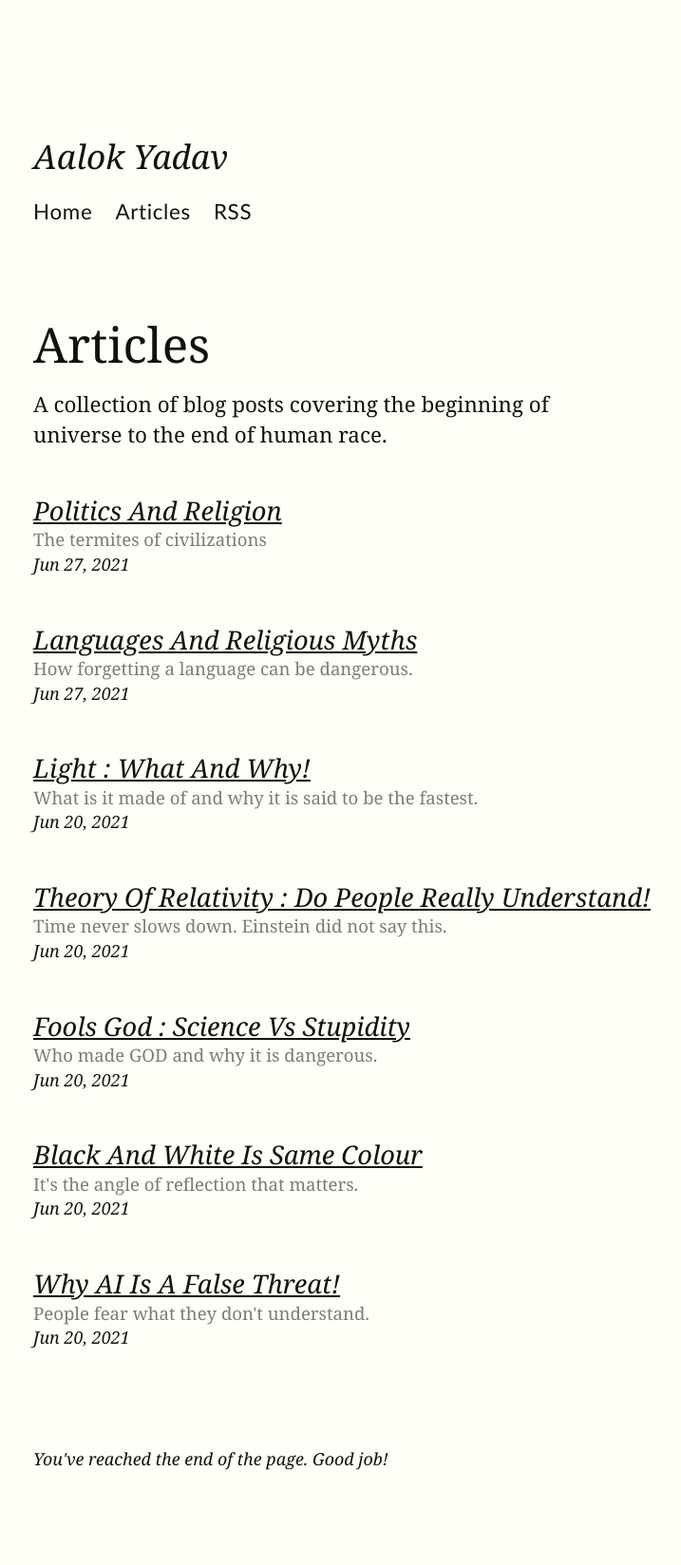
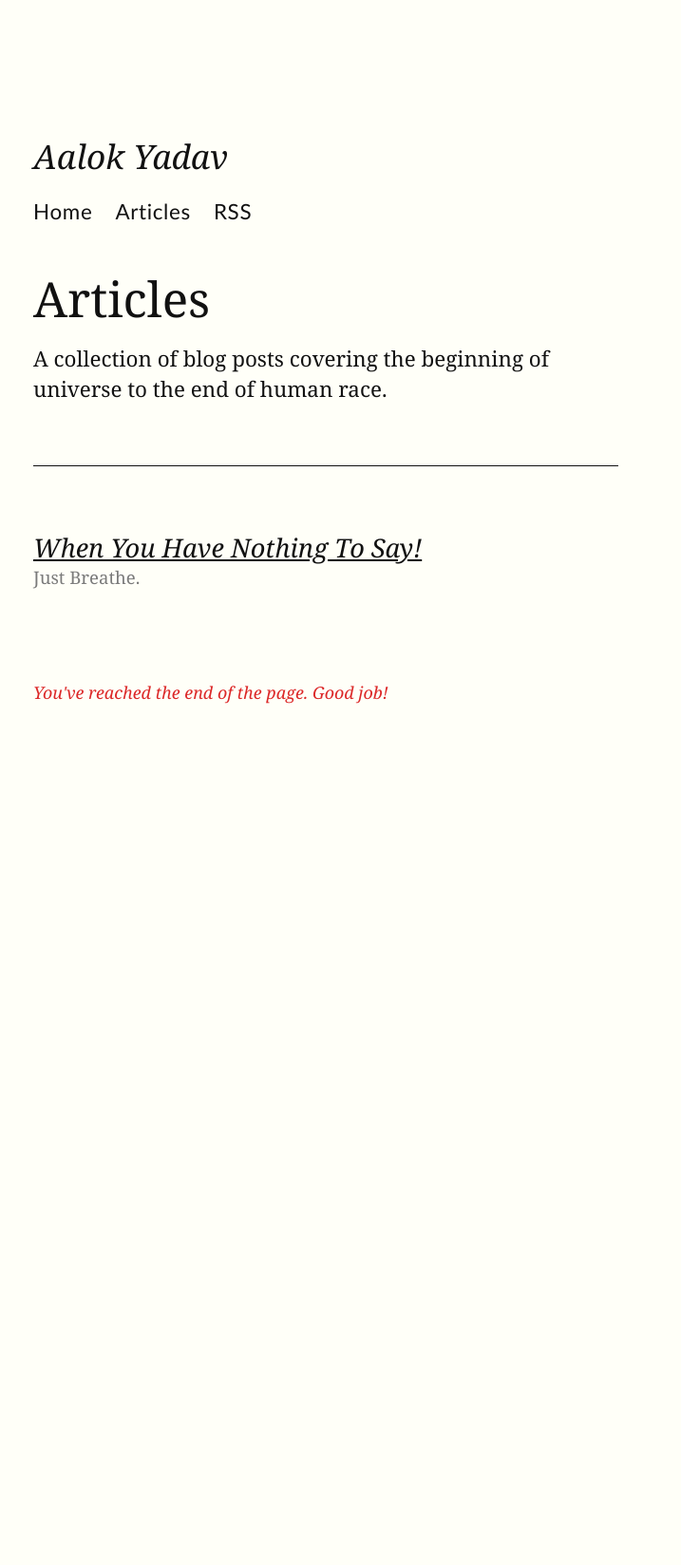
Before and after one commit to aalokyadav96/flexedblog, a Jekyll site: the page built from articles/index.md, in a window 1280 px wide. Shown: the whole page at 95% size, without its empty margins (125-842 px from the left). Built offline with Jekyll 4.4.1, drawn with Linux system fonts in a browser that asks for light colours; after the commit the page ends 900 px from its top, so only the background shows below that.

Commit message:
Nothin remains

```diff
--- a/_layouts/articles.html
+++ b/_layouts/articles.html
@@ -11,12 +11,12 @@ layout: compress
         <h1>{{ page.title }}</h1>
 
         {{ page.content }}
-
+<hr>
         {% for post in site.posts %}
             <article>
                 <h3><a href="{{ site.baseurl }}{{ post.url }}">{{ post.title }}</a></h3>
                 <h5>{{ post.tagline }}</h5>
-                <span class="mini-note">{{ post.date | date: "%b %-d, %Y" }}</span>
+                <!--span class="mini-note">{{ post.date | date: "%b %-d, %Y" }}</span-->
             </article>
         {% endfor %}
 
--- a/_posts/2021-06-20-ai-false.markdown
+++ /dev/null
@@ -1,9 +0,0 @@
----
-layout: post
-title:  "Why AI is a false threat!"
-tagline: "People fear what they don't understand."
-date:   2021-06-20
-categories: agi
----
-
-Artificial Intelligence : The most overused word of the decade.
--- a/_posts/2021-06-20-black-white-same-light.markdown
+++ /dev/null
@@ -1,7 +0,0 @@
----
-layout: post
-title:  "Black and White is same colour"
-tagline: "It's the angle of reflection that matters."
-date:   2021-06-20
-categories: physics science light
----
--- a/_posts/2021-06-20-fools-god.markdown
+++ /dev/null
@@ -1,7 +0,0 @@
----
-layout: post
-title:  "Fools God : Science vs Stupidity"
-tagline: "Who made GOD and why it is dangerous."
-date:   2021-06-20
-categories: science politics
----
--- a/_posts/2021-06-20-theory-of-relativity.markdown
+++ /dev/null
@@ -1,7 +0,0 @@
----
-layout: post
-title:  "Theory of relativity : Do people really understand!"
-tagline: "Time never slows down. Einstein did not say this."
-date:   2021-06-20
-categories: physics science
----
--- a/_posts/2021-06-20-what-is-light.markdown
+++ /dev/null
@@ -1,7 +0,0 @@
----
-layout: post
-title:  "Light : What and why!"
-tagline: "What is it made of and why it is said to be the fastest."
-date:   2021-06-20
-categories: physics science
----
--- a/_posts/2021-06-27-religion-languages.markdown
+++ /dev/null
@@ -1,7 +0,0 @@
----
-layout: post
-title:  "Languages and Religious myths"
-tagline: "How forgetting a language can be dangerous."
-date:   2021-06-27
-categories: history religion
----
--- a/_posts/2021-06-27-religion-politics.markdown
+++ /dev/null
@@ -1,7 +0,0 @@
----
-layout: post
-title:  "Politics and Religion"
-tagline: "The termites of civilizations"
-date:   2021-06-27
-categories: politics religion
----
--- /dev/null
+++ b/_posts/2021-06-29-how-universe-formed.markdown
@@ -0,0 +1,7 @@
+---
+layout: post
+title:  "When you have nothing to say!"
+tagline: "Just Breathe."
+date:   2021-06-20
+categories: physics science mathematics
+---
--- a/style.scss
+++ b/style.scss
@@ -61,7 +61,7 @@ a,a:visited {
     line-height: 1.6;
 
     &:hover {
-        color: rgb(220, 40, 40);
+        color: rgb(0, 128, 28);
     }
 }
 h5  {
@@ -209,6 +209,7 @@ figure {
     display: block;
     font-size: 80%;
     font-style: italic;
+    color:rgb(220, 40, 40);
 }
 
 /*div*/.epigraph {
@@ -235,7 +236,7 @@ figure {
     $NAVIGATION
 /**************************************/
 nav {
-    margin-bottom: 6rem;
+    margin-bottom: 3rem;
     margin-top: 1rem;
 
     .menu-icon {
```
Also changed, not shown: favicon.ico.
